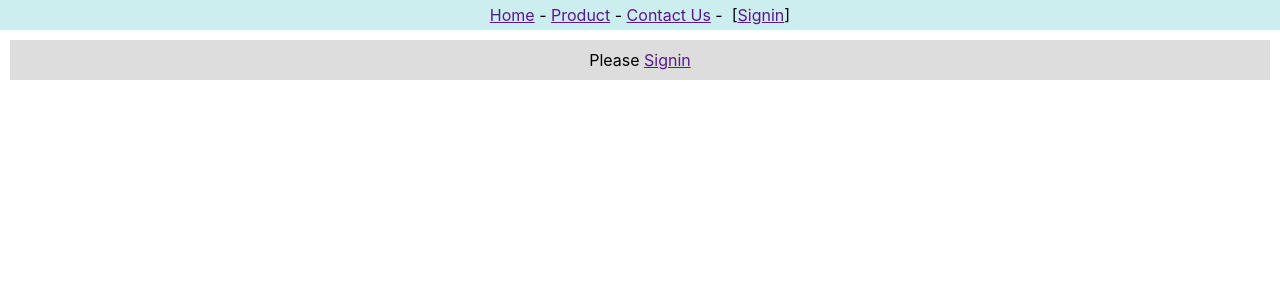
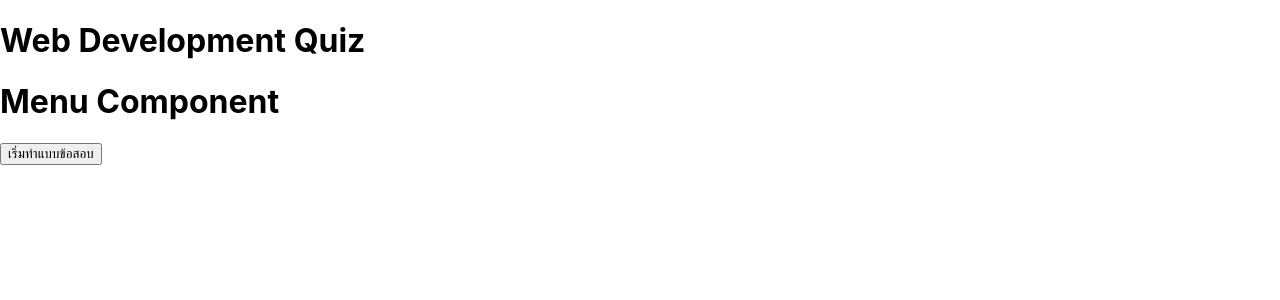
Before and after one commit to phollakrit/app1_EnetC_68, a React (Create React App) app: page / in a window 1280 px wide. Shown: the top 300 px of the page. Built offline with nearby package versions, Linux system fonts and the light colour scheme.

Commit message:
add quiz app

```diff
--- a/src/App.js
+++ b/src/App.js
@@ -1,18 +1,21 @@
-import React, { useState } from 'react'
-import { userContext } from './context';
+import { createContext, useState } from "react";
+import Menu from "./component/Menu";
+import Quiz from "./component/Quiz";
+import Score from "./component/Score";
 
-import Header2 from './context-header2';
-import Content2 from './context-content2';
-
-
+export const DataContext=createContext()
 
 function App() {
-  let [user,setUser]=useState('')
+  const [appState,setAppState]=useState("menu")
   return (
-    <userContext.Provider value={[user,setUser]}>
-      <Header2/>
-      <Content2/>
-    </userContext.Provider>
+    <DataContext.Provider value={{appState,setAppState}}>
+    <div className="App">
+      <h1>Web Development Quiz</h1>
+      {appState === "menu" && <Menu/>}
+      {appState === "quiz" && <Quiz/>}
+      {appState === "score" && <Score/>}
+    </div>
+    </DataContext.Provider>
   )
 }
 
--- /dev/null
+++ b/src/component/Menu.js
@@ -0,0 +1,13 @@
+import { useContext } from "react";
+import { DataContext } from "../App";
+
+const Menu=()=>{
+    const {setAppState}=useContext(DataContext)
+    return(
+        <div className="menu">
+            <h1>Menu Component</h1>
+            <button onClick={()=>setAppState("quiz")}>เริ่มทำแบบข้อสอบ</button>
+        </div>
+    )
+}
+export default Menu;
--- /dev/null
+++ b/src/component/Quiz.js
@@ -0,0 +1,8 @@
+const Quiz=()=>{
+    return(
+        <div className="quiz">
+            <h1>Quiz Component</h1>
+        </div>
+    )
+}
+export default Quiz;
--- /dev/null
+++ b/src/component/Score.js
@@ -0,0 +1,8 @@
+const Score=()=>{
+    return(
+        <div className="score">
+            <h1>Score Component</h1>
+        </div>
+    )
+}
+export default Score;
```
